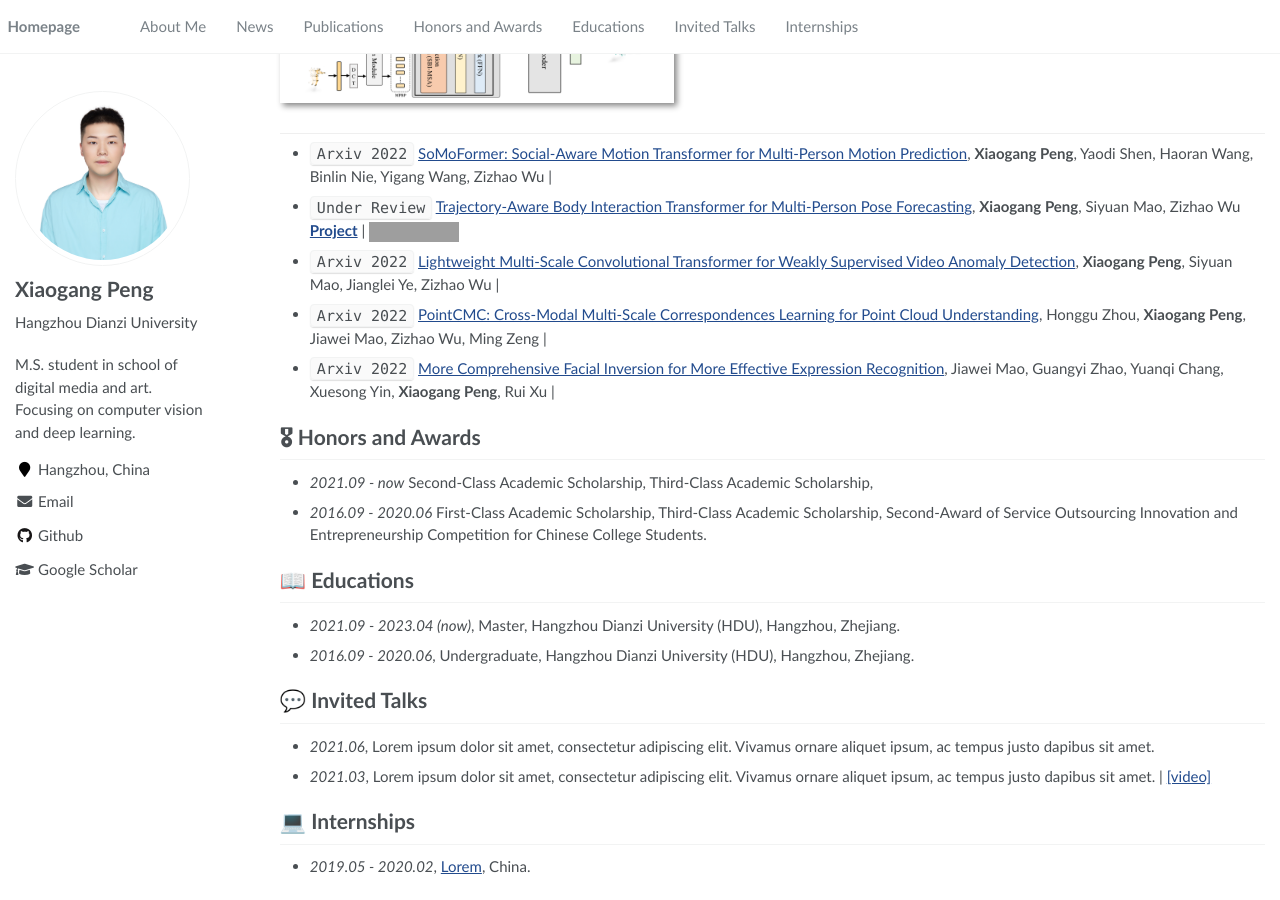
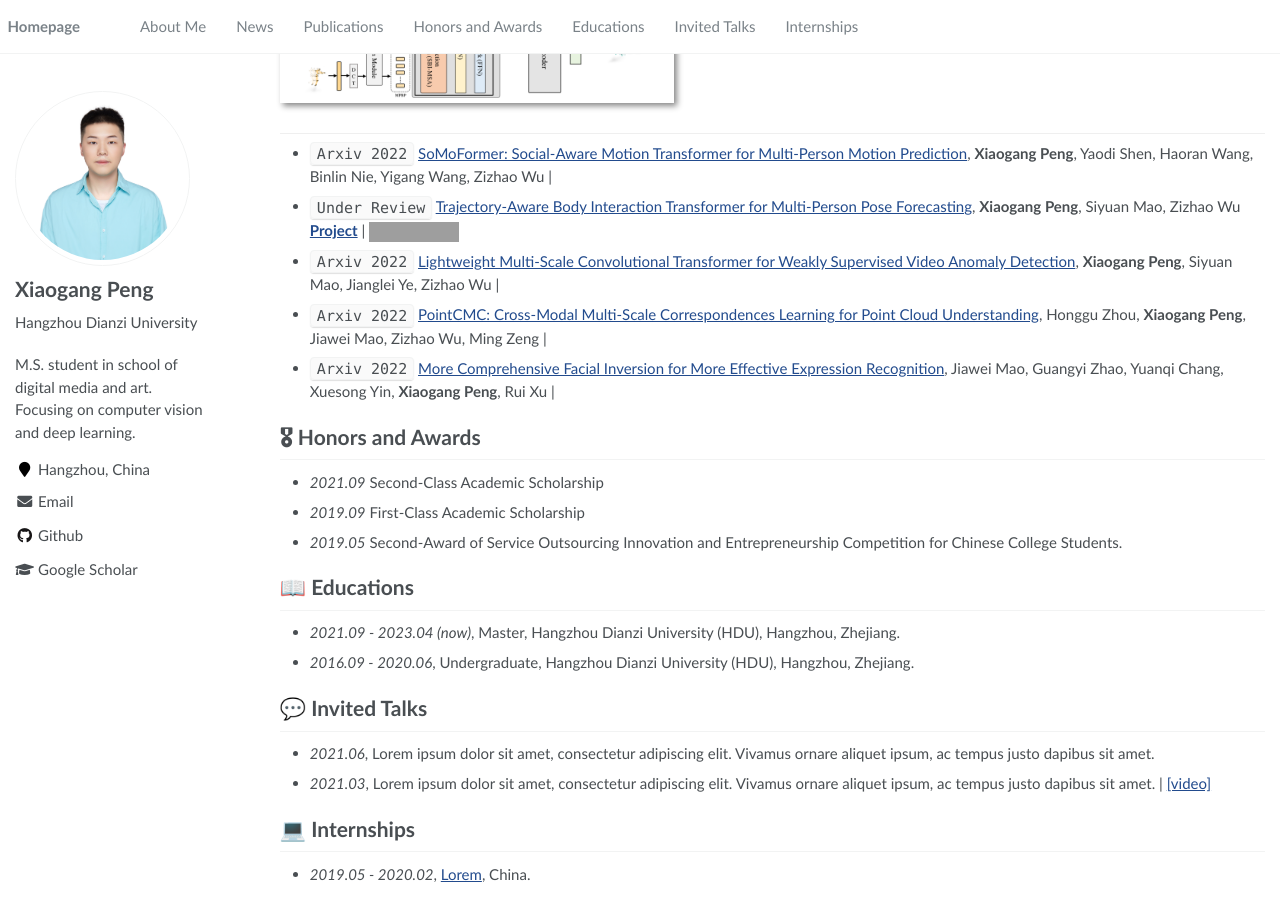
Before and after one commit to xiaogangpeng/xiaogangpeng.github.io, a Jekyll site: the page built from _pages/about.md, in a window 1280 px wide and 900 px high, scrolled down 503 px. Built offline with Jekyll 4.4.1, drawn with Linux system fonts in a browser that asks for light colours; grey boxes are pictures that could not be loaded.

Commit message:
Update about.md

```diff
--- a/_pages/about.md
+++ b/_pages/about.md
@@ -48,8 +48,9 @@ My research interests includes: deep learning, computer vision, human motion pre
 
 
 # 🎖 Honors and Awards
-- *2021.09 - now* Second-Class Academic Scholarship, Third-Class Academic Scholarship,
-- *2016.09 - 2020.06* First-Class Academic Scholarship, Third-Class Academic Scholarship, Second-Award of Service Outsourcing Innovation and Entrepreneurship Competition for Chinese College Students.
+- *2021.09* Second-Class Academic Scholarship
+- *2019.09* First-Class Academic Scholarship
+- *2019.05* Second-Award of Service Outsourcing Innovation and Entrepreneurship Competition for Chinese College Students.
 
 
 # 📖 Educations
```
